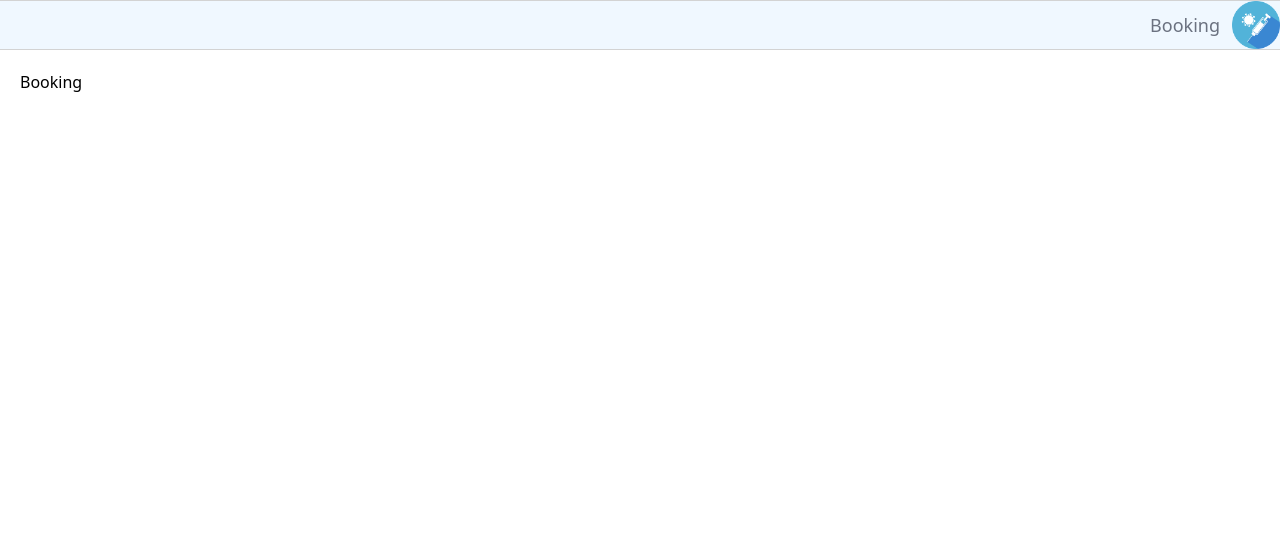
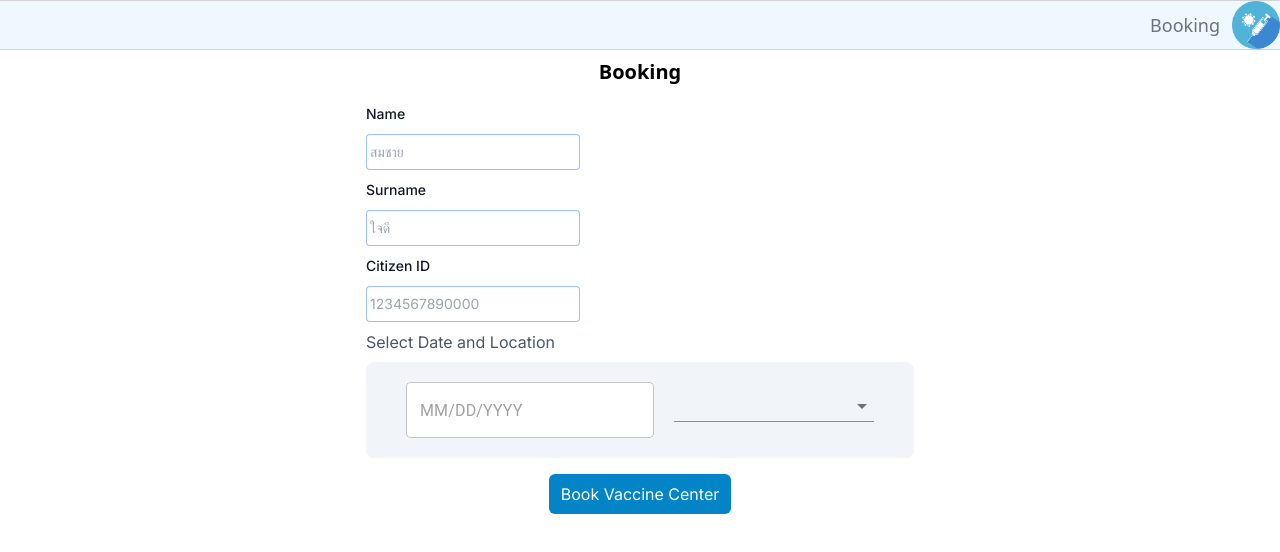
Before and after one commit to ThanachatAim/SWDevPrac2, a Next.js app in the folder vaccine-book-app/: page /booking in a window 1280 px wide. Shown: the top 552 px of the page. Built offline with nearby package versions, Linux system fonts and the light colour scheme.

Commit message:
assignment 5

```diff
--- a/vaccine-book-app/package.json
+++ b/vaccine-book-app/package.json
@@ -9,9 +9,14 @@
     "lint": "next lint"
   },
   "dependencies": {
+    "@emotion/react": "^11.11.1",
+    "@emotion/styled": "^11.11.0",
+    "@mui/material": "^5.14.9",
+    "@mui/x-date-pickers": "^6.13.0",
     "@types/node": "20.5.4",
     "@types/react": "18.2.21",
     "@types/react-dom": "18.2.7",
+    "dayjs": "^1.11.9",
     "next": "13.4.19",
     "react": "18.2.0",
     "react-dom": "18.2.0",
--- a/vaccine-book-app/src/app/booking/page.tsx
+++ b/vaccine-book-app/src/app/booking/page.tsx
@@ -1,7 +1,52 @@
+import LocationDateReserve from "@/components/LocationDateReserve"
 export default function Booking() {
     return (
-        <main>
-            <div className="font-sans m-5">Booking</div>
+        <main className="w-[100%] flex flex-col items-center space-y-4">
+            <div className="font-sans text-xl mt-2 font-bold">Booking</div>
+
+            <div className="w-fit space-y-2 rounded border-slate-400">
+                <label htmlFor="name" className="block text-sm font-medium leading-6 text-gray-900">
+                Name
+                </label>
+                <input
+                    type="text"
+                    name="name"
+                    id="name"
+                    autoComplete="name"
+                    className="rounded ring-1 ring-inset flex-1 border-1 bg-transparent py-1.5 pl-1 text-gray-900 placeholder:text-gray-400 focus:ring-0 sm:text-sm sm:leading-6"
+                    placeholder="สมชาย"
+                  />
+                <label htmlFor="surname" className="block text-sm font-medium leading-6 text-gray-900">
+                Surname
+                </label>
+                <input
+                    type="text"
+                    name="surname"
+                    id="surname"
+                    autoComplete="surname"
+                    className="rounded ring-1 ring-inset flex-1 border-1 bg-transparent py-1.5 pl-1 text-gray-900 placeholder:text-gray-400 focus:ring-0 sm:text-sm sm:leading-6"
+                    placeholder="ใจดี"
+                  />
+                <label htmlFor="surname" className="block text-sm font-medium leading-6 text-gray-900">
+                Citizen ID
+                </label>
+                <input
+                    type="text"
+                    name="surname"
+                    id="surname"
+                    autoComplete="surname"
+                    className="rounded ring-1 ring-inset flex-1 border-1 bg-transparent py-1.5 pl-1 text-gray-900 placeholder:text-gray-400 focus:ring-0 sm:text-sm sm:leading-6"
+                    placeholder="1234567890000"
+                  />
+                <div className="text-md text-left text-gray-600">Select Date and Location</div>
+                <LocationDateReserve/>
+            </div>
+
+            <button className="block rounded-md bg-sky-600 hover:bg-indigo-600 px-3 py-2
+            text-white shadow-sm">
+                Book Vaccine Center
+            </button>
+
         </main>
     )
 }
--- /dev/null
+++ b/vaccine-book-app/src/components/InteractiveCard.tsx
@@ -0,0 +1,32 @@
+'use client'
+
+export default function InteractiveCard({children, contentName}:{children:React.ReactNode, contentName:string}) {
+
+    function onCardSelected(){
+        alert("You Select " + contentName)
+    }
+
+    function onCardMouseAction(event: React.SyntheticEvent){
+        if(event.type=='mouseover')
+        {
+            event.currentTarget.classList.remove('shadow-lg')
+            event.currentTarget.classList.add('shadow-2xl')
+            event.currentTarget.classList.remove('bg-white')
+            event.currentTarget.classList.add('bg-neutral-200')
+        } else {
+            event.currentTarget.classList.remove('shadow-2xl')
+            event.currentTarget.classList.add('shadow-lg')
+            event.currentTarget.classList.remove('bg-neutral-200')
+            event.currentTarget.classList.add('bg-white')
+        }
+    }
+
+    return (
+        <div className='w-1/5 h-[300px] rounded-lg shadow-lg bg-white'
+        onClick={()=>onCardSelected()}
+        onMouseOver={(e)=>onCardMouseAction(e)}
+        onMouseOut={(e)=>onCardMouseAction(e)}>
+            {children}
+        </div>
+    );
+}
--- /dev/null
+++ b/vaccine-book-app/src/components/LocationDateReserve.tsx
@@ -0,0 +1,22 @@
+'use client'
+import { DatePicker } from "@mui/x-date-pickers"
+import { LocalizationProvider } from "@mui/x-date-pickers/LocalizationProvider"
+import { AdapterDayjs } from "@mui/x-date-pickers/AdapterDayjs"
+import { Select, MenuItem } from "@mui/material"
+
+export default function LocationDateReserve(){
+    return (
+        <div className="bg-slate-100 rounded-lg space-x-5 space-y-2
+        w-fit px-10 py-5 flex flex-row justify-center">
+            <LocalizationProvider dateAdapter={AdapterDayjs}>
+                <DatePicker className="bg-white"/>
+            </LocalizationProvider>
+            <Select variant="standard" name="location" id="location"
+            className="h-[2em] w-[200px]">
+                <MenuItem value="Chula">Chulalongkorn Hospital</MenuItem>
+                <MenuItem value="Rajavithi">Rajavithi Hospital</MenuItem>
+                <MenuItem value="Thammasat">Thammasat University Hospital</MenuItem>
+            </Select>
+        </div>
+    )
+}
--- a/vaccine-book-app/src/components/ProductCard.tsx
+++ b/vaccine-book-app/src/components/ProductCard.tsx
@@ -1,9 +1,14 @@
-import styles from './productcard.module.css'
 import Image from 'next/image';
+import InteractiveCard from './InteractiveCard';
 
 export default function ProductCard({vacName,imgSrc}:{vacName:string, imgSrc:string}) {
+
+    function onVacSelected(){
+        alert("You Select " + vacName)
+    }
+
     return (
-        <div className='w-1/5 h-[300px] rounded-lg shadow-lg bg-gray-100'>
+        <InteractiveCard contentName={vacName}>
             <div className='w-full h-[70%] relative rounded-t-lg'>
                 <Image src={imgSrc}
                 alt='Product Picture'
@@ -12,6 +17,6 @@ export default function ProductCard({vacName,imgSrc}:{vacName:string, imgSrc:str
                 />
             </div>
             <div className='w-full h-30 p-[10px] font-kanit'>{vacName}</div>
-        </div>
+        </InteractiveCard>
     );
 }
```
Also changed, not shown: 1 other file (tests, documents, lock files or other folders).
